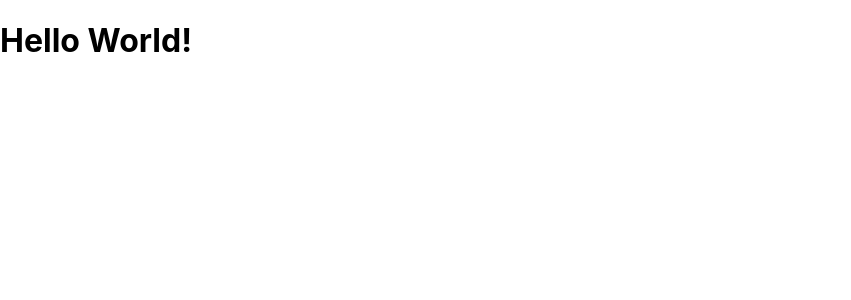
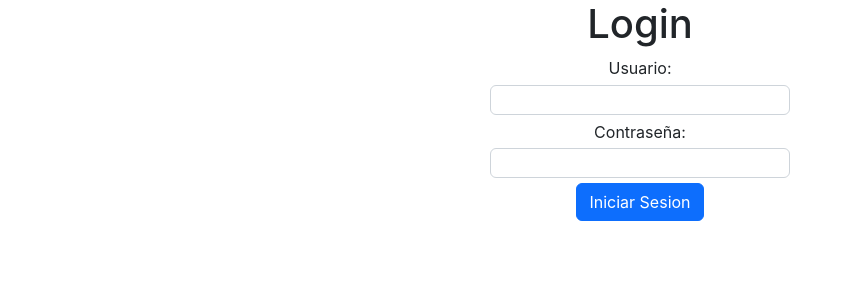
Before and after one commit to Isael1997/login-page, a React (Create React App) app: page / in a window 1280 px wide. Shown: the top 300 px of the page, without its empty margins (0-851 px from the left). Built offline with nearby package versions, Linux system fonts and the light colour scheme.

Commit message:
Disenio Minemalista hecho

```diff
--- a/public/index.html
+++ b/public/index.html
@@ -1,6 +1,12 @@
 <!DOCTYPE html>
 <html lang="en">
   <head>
+    <!--BootstrapCss-->
+    <link rel="stylesheet" href="https://cdn.jsdelivr.net/npm/bootstrap@5.2.0/dist/css/bootstrap.min.css" integrity="sha384-gH2yIJqKdNHPEq0n4Mqa/HGKIhSkIHeL5AyhkYV8i59U5AR6csBvApHHNl/vI1Bx" crossorigin="anonymous">
+
+    <!--BooStrap Javascript-->
+
+
     <meta charset="utf-8" />
     <link rel="icon" href="%PUBLIC_URL%/favicon.ico" />
     <meta name="viewport" content="width=device-width, initial-scale=1" />
@@ -13,6 +19,8 @@
 
     <link rel="manifest" href="%PUBLIC_URL%/manifest.json" />
 
+
+
     <title>Login Page</title>
   </head>
   <body>
--- a/src/App.css
+++ b/src/App.css
@@ -1,6 +1,18 @@
-/*body{
-  background-color: black;
+.form-group {
+  width: 100%;
+  max-width: 600px;
+  margin: 0 auto;
+  flex-direction: column;
+  justify-content: center;
+  align-items: center;
 }
-h1{
-  color: blue;
-}*/
+.form-group label{
+  padding: auto;
+}
+.form-group input {
+  width: 50%;
+  height: 30px;
+  margin: 0.3rem;
+  display: inline-block;
+
+}
--- a/src/App.js
+++ b/src/App.js
@@ -1,10 +1,26 @@
 import React from "react";
-import './App.css';
+import "./App.css";
 
-export default function App (){
-  return(
+
+export default function App() {
+  return (
     <div>
-      <h1>Hello World!</h1>
+      <h1 className="text-center">Login</h1>
+      <div className="form-group text-center">
+        <label>Usuario: </label>
+
+        <br />
+        <input type="text" className="form-control" name="username" />
+
+        <br />
+        <label>Contraseña: </label>
+        <br />
+        <input type="password" className="form-control" name="password" />
+
+        <br/>
+        <button className="btn btn-primary" >Iniciar Sesion</button>
+
+      </div>
     </div>
   );
 }
```
